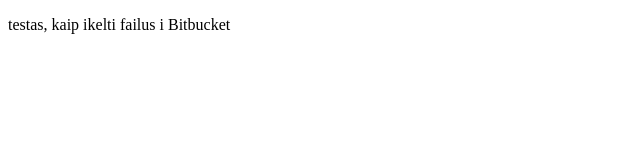
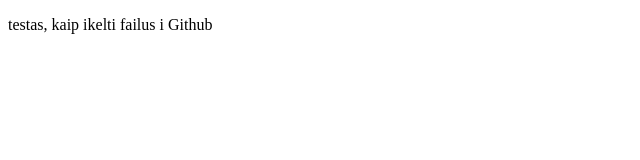
Before and after one commit to rimantascode/iv-testavimas, a plain HTML site: page index.html in a window 1280 px wide. Shown: the full height of the page, 0-640 px from the left. Drawn offline with Linux system fonts and the light colour scheme.

Commit message:
keliamas i Github

```diff
--- a/index.html
+++ b/index.html
@@ -9,7 +9,7 @@
 </head>
 
 <body>
-    <p>testas, kaip ikelti failus i Bitbucket </p>
+    <p>testas, kaip ikelti failus i Github</p>
 </body>
 
 </html>
```
